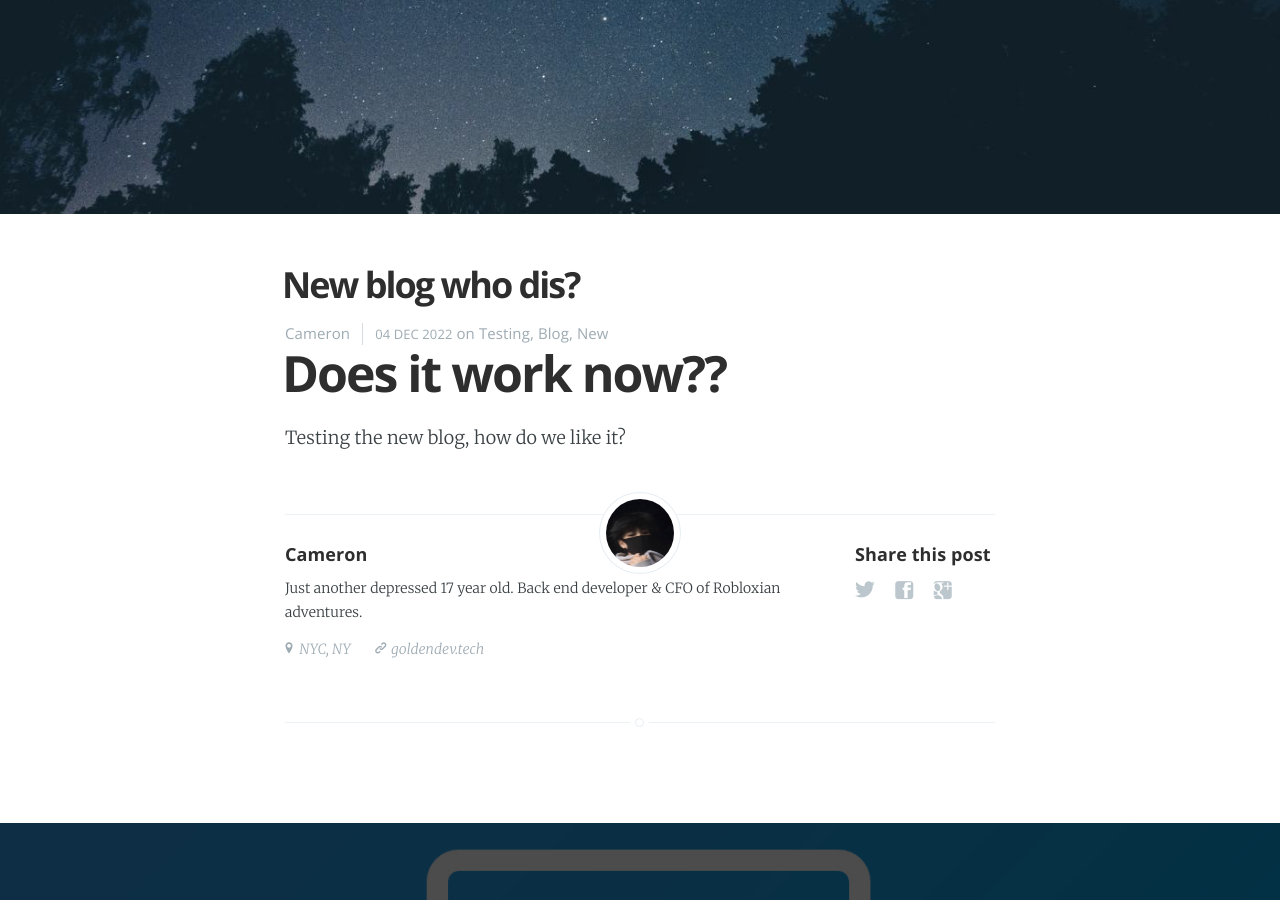
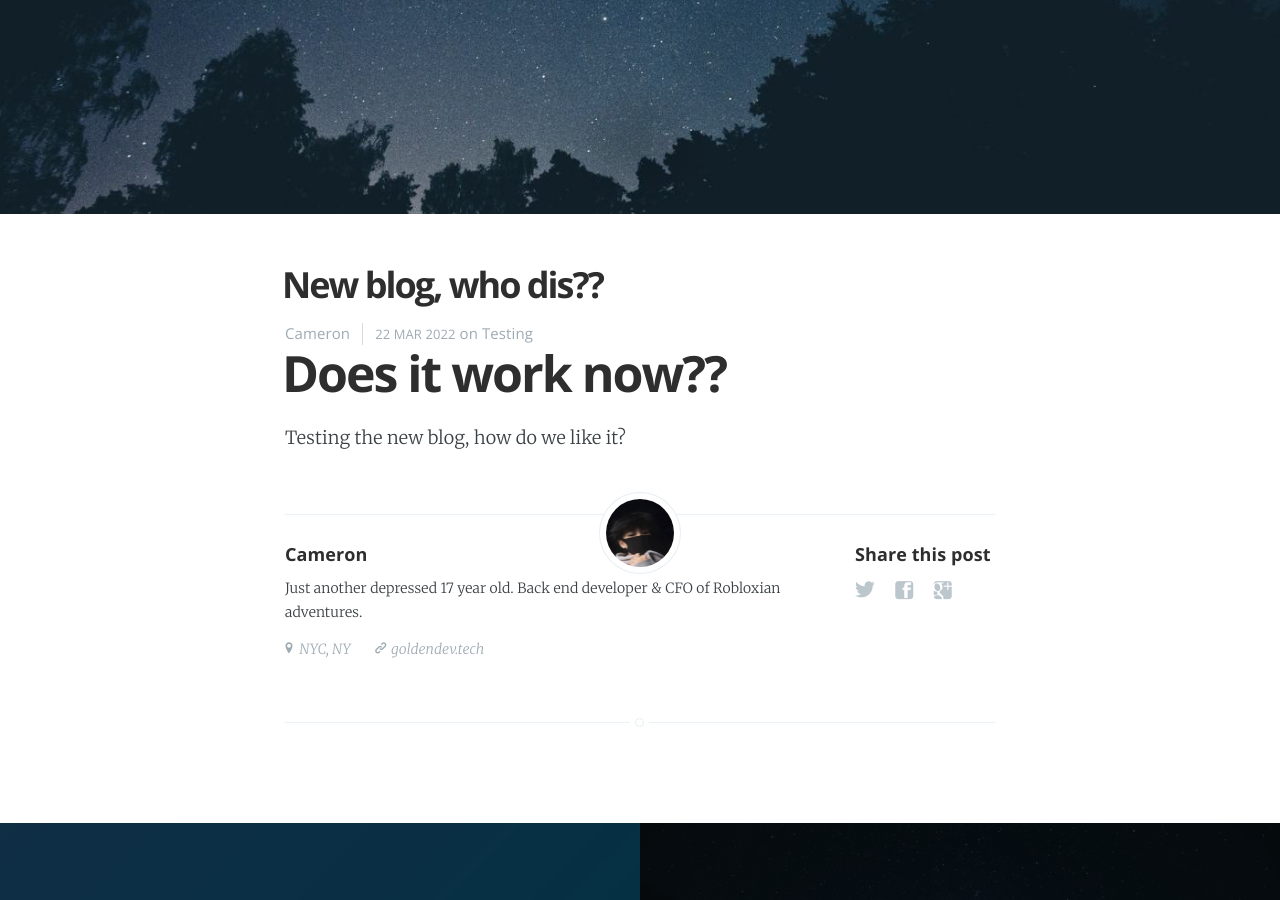
Before and after one commit to Robloxian-Adventures/blog, a Jekyll site: the page built from _posts/2022-04-14-test.md, in a window 1280 px wide and 900 px high, scrolled down 371 px. Built offline with Jekyll 4.4.1, drawn with Linux system fonts in a browser that asks for light colours; nearby versions of some CDN libraries; some of the changed text lies outside the part shown.

Commit message:
Update 2022-04-14-test.md

```diff
--- a/_posts/2022-04-14-test.md
+++ b/_posts/2022-04-14-test.md
@@ -2,9 +2,9 @@
 layout: post
 cover: 'assets/images/cover2.jpg'
 navigation: True
-title: New blog who dis?
-date: 04/12/2022 10:19:00
-tags: testing blog new
+title: New blog, who dis??
+date: 2022/03/22 12:18:00
+tags: testing
 subclass: 'post tag-test tag-content'
 logo: 'assets/images/mountaineer.png'
 author: golden
```
